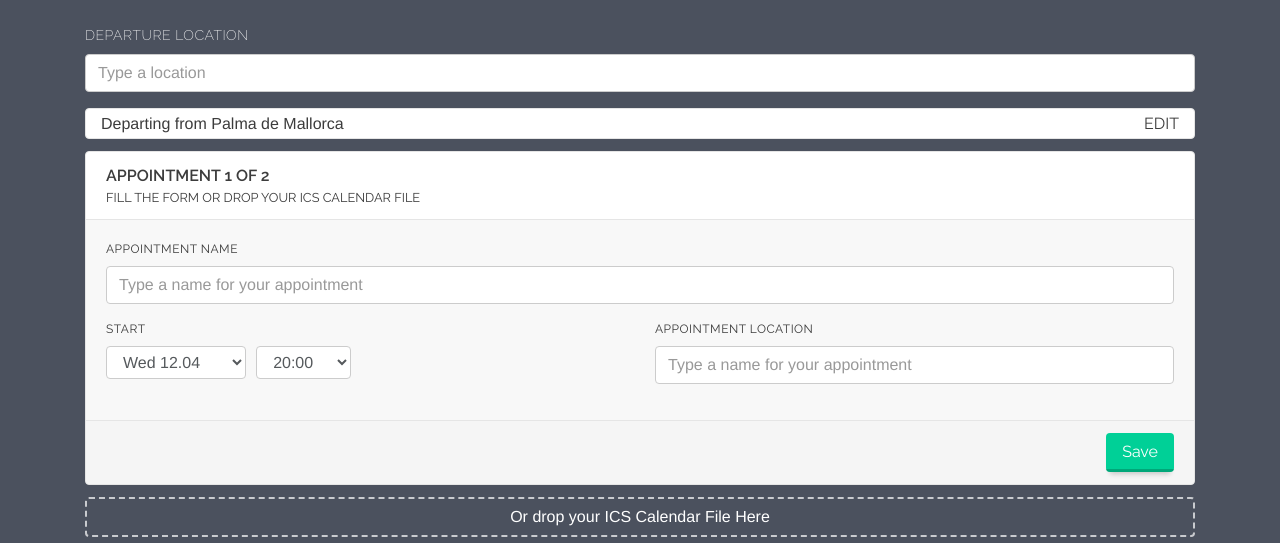
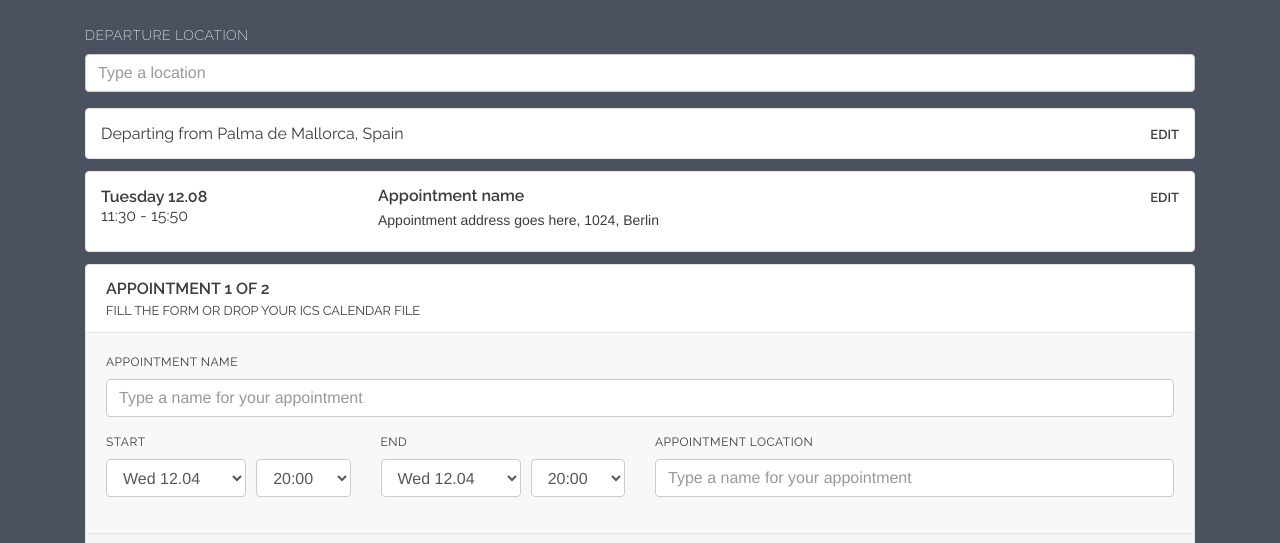
Before and after one commit to clowdfish/1clicktrips-templates, a plain HTML site: page index.html in a window 1280 px wide. Shown: the part 206-749 px from the top of the page. Drawn offline with nearby package versions, Linux system fonts and the light colour scheme.

Commit message:
widget base

```diff
--- a/index.html
+++ b/index.html
@@ -65,7 +65,7 @@
                                     <!--Departure location card-->
                                         <div class="card card-widget closed">
                                                 <div class="col-xs-9 location-icon">
-                                                    Departing from Palma de Mallorca
+                                                    <p>Departing from Palma de Mallorca, Spain</p>
                                                 </div>
                                                 <div class="card-edit col-xs-3 text-align-right">
                                                     <a>edit</a>
@@ -73,8 +73,24 @@
                                         </div>
                                     <!--Departure location card-->
 
+                                    <!--Filled appointment location card-->
+                                        <div class="card card-widget card-appointment closed">
+                                                <div class="col-xs-12 col-lg-3 calendar-icon">
+                                                    <p class="appointment-date">Tuesday 12.08</p>
+                                                    <p class="appointment-time">11:30 - 15:50</p>
+                                                </div>
+                                                <div class="col-lg-8">
+                                                    <h4>Appointment name</h4>
+                                                    <h6>Appointment address goes here, 1024, Berlin</h6>
+                                                </div>
+                                                <div class="card-edit col-xs-3 col-lg-1 text-align-right">
+                                                    <a>edit</a>
+                                                </div>
+                                        </div>
+                                    <!--Filled appointment location card-->
+
                                     <!--New appointment card-->
-                                    <div class="card card-widget open">
+                                    <div class="card card-widget card-appointment open">
                                         <div class="card-header calendar-icon">
                                             Appointment 1 of 2
                                             <small>Fill the form or drop your ICS calendar file</small>
@@ -87,10 +103,10 @@
                                                         <input id="appointment1-name" type="text" placeholder="Type a name for your appointment" class="form-control"/>
                                                     </fieldset>
                                                 </div>
-                                                <div class="col-xs-12 col-md-6">
+                                                <div class="col-xs-12 col-sm-12 col-lg-6">
                                                     <div class="row">
-                                                        <div class="col-xs-12 col-md-6">
-                                                            <fieldset class="form-group date-selector time-icon">
+                                                        <div class="col-xs-12 col-md-6 col-lg-6">
+                                                            <fieldset class="form-group date-selector">
                                                                 <label for="appointment1-start">Start</label>
                                                                 <div class="row">
                                                                     <div class="col-xs-7 date">
@@ -106,9 +122,26 @@
                                                                 </div>
                                                             </fieldset>
                                                         </div>
+                                                        <div class="col-xs-12 col-md-6 col-lg-6">
+                                                            <fieldset class="form-group date-selector">
+                                                                <label for="appointment1-end">End</label>
+                                                                <div class="row">
+                                                                    <div class="col-xs-7 date">
+                                                                        <select id="appointment1-end" class="form-control">
+                                                                            <option>Wed 12.04</option>
+                                                                        </select>
+                                                                    </div>
+                                                                    <div class="col-xs-5 time">
+                                                                        <select class="form-control">
+                                                                            <option>20:00</option>
+                                                                        </select>
+                                                                    </div>
+                                                                </div>
+                                                            </fieldset>
+                                                        </div>
                                                     </div>
                                                 </div>
-                                                <div class="col-xs-12 col-md-6">
+                                                <div class="col-xs-12 col-sm-12 col-lg-6">
                                                     <div class="row">
                                                         <div class="col-xs-12">
                                                             <fieldset class="form-group location-icon">
--- a/sass/base/_buttons.sass
+++ b/sass/base/_buttons.sass
@@ -16,6 +16,7 @@
       +box-shadow-low(2px,rgba(black,0.05))
       padding-top: 6.5px
       padding-bottom: 6.5px
+      margin-top: 2px
   &.btn-lg
     +box-shadow-low(5px,rgba(black,0.2))
     +after(5px, 100%, absolute, 0, 100%, block)
--- a/sass/base/_forms.sass
+++ b/sass/base/_forms.sass
@@ -15,3 +15,8 @@ input[type="url"]
     background: none
     color: $color-lightest
     border: 2px dashed rgba($color-lightest, 0.7)
+
+select
+  min-height: 38px
+  height: 38px
+  line-height: 38px
--- a/sass/base/_layout.sass
+++ b/sass/base/_layout.sass
@@ -41,6 +41,7 @@
 .card
   overflow: hidden
   color: $color-darkest
+  position: relative
   .card-title
     color: $color-darkest
   label
@@ -54,12 +55,17 @@
     background: $color-light-gray
   &.closed
     line-height: 1.2
-    padding-top: 5px
-    padding-bottom: 5px
+    padding: 15px 0px
+    p
+      font-family: Raleway, "Raleway", sans-serif
+      margin: 0
     a
       color: $color-darkest
       font-family: Raleway, "Raleway", sans-serif
       text-transform: uppercase
+      font-weight: 600
+      font-size: 13px
+      cursor: pointer
   .card-header
     background: $color-lightest
     color: $color-darkest
@@ -69,6 +75,9 @@
     small
       font-weight: 400
       display: block
+  &.card-appointment
+    .appointment-date
+      font-weight: 600
 
 .no-padding
   padding: 0
```
Also changed, not shown: stylesheets/styles.css.
